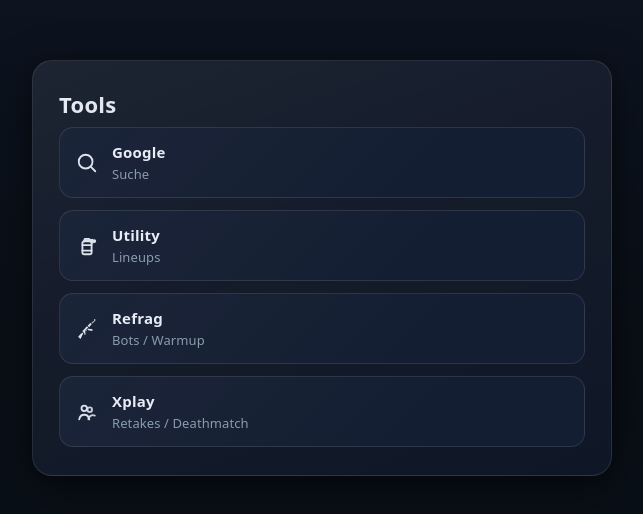
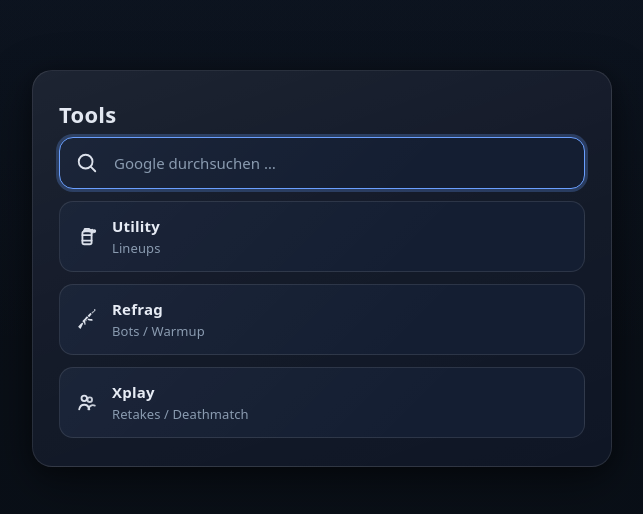
Before and after one commit to mochrist/cs2homepage, a plain HTML site: page index.html in a window 1280 px wide. Shown: the part 132-646 px from the top of the page, without its empty margins (318-961 px from the left). Drawn offline with Linux system fonts and the light colour scheme.

Commit message:
Add direct Google search

```diff
--- a/index.html
+++ b/index.html
@@ -12,18 +12,15 @@
     <div class="card">
       <h1>Tools</h1>
 
+      <form class="search" action="https://www.google.com/search" method="get" role="search">
+        <svg class="icon" viewBox="0 0 24 24" fill="none" aria-hidden="true">
+          <path d="M10.5 18a7.5 7.5 0 1 1 0-15 7.5 7.5 0 0 1 0 15Z" stroke="currentColor" stroke-width="2" />
+          <path d="M16.3 16.3 21 21" stroke="currentColor" stroke-width="2" stroke-linecap="round"/>
+        </svg>
+        <input type="text" name="q" placeholder="Google durchsuchen …" autocomplete="off" autofocus aria-label="Google-Suche" />
+      </form>
+
       <div class="grid">
-        <a class="btn" href="https://www.google.com">
-          <svg class="icon" viewBox="0 0 24 24" fill="none" aria-hidden="true">
-            <path d="M10.5 18a7.5 7.5 0 1 1 0-15 7.5 7.5 0 0 1 0 15Z" stroke="currentColor" stroke-width="2" />
-            <path d="M16.3 16.3 21 21" stroke="currentColor" stroke-width="2" stroke-linecap="round"/>
-          </svg>
-          <div class="label">
-            <strong>Google</strong>
-            <span>Suche</span>
-          </div>
-        </a>
-
         <a class="btn" href="utility.html">
           <svg class="icon"
             xmlns="http://www.w3.org/2000/svg"
--- a/styles.css
+++ b/styles.css
@@ -170,6 +170,44 @@
 .grid{
   display:grid;
   gap:12px;
+}
+
+.search{
+  display:flex;
+  align-items:center;
+  gap:14px;
+  width:100%;
+  padding:14px 16px;
+  margin-bottom:12px;
+  border-radius:14px;
+  border:1px solid var(--border);
+  background: linear-gradient(135deg, rgba(255,255,255,.03), transparent 70%), var(--btn);
+  transition: background .15s ease, border-color .15s ease, box-shadow .15s ease;
+}
+
+.search:hover{
+  background: linear-gradient(135deg, rgba(255,255,255,.05), transparent 70%), var(--btnHover);
+  border-color:rgba(255,255,255,.2);
+}
+
+.search:focus-within{
+  box-shadow:0 0 0 3px rgba(106,159,255,.25);
+  border-color: var(--accent);
+}
+
+.search input{
+  flex:1;
+  min-width:0;
+  border:0;
+  background:transparent;
+  color:var(--text);
+  font:inherit;
+  font-size:15px;
+  outline:none;
+}
+
+.search input::placeholder{
+  color:var(--muted);
 }
 
 body.utility{
```
